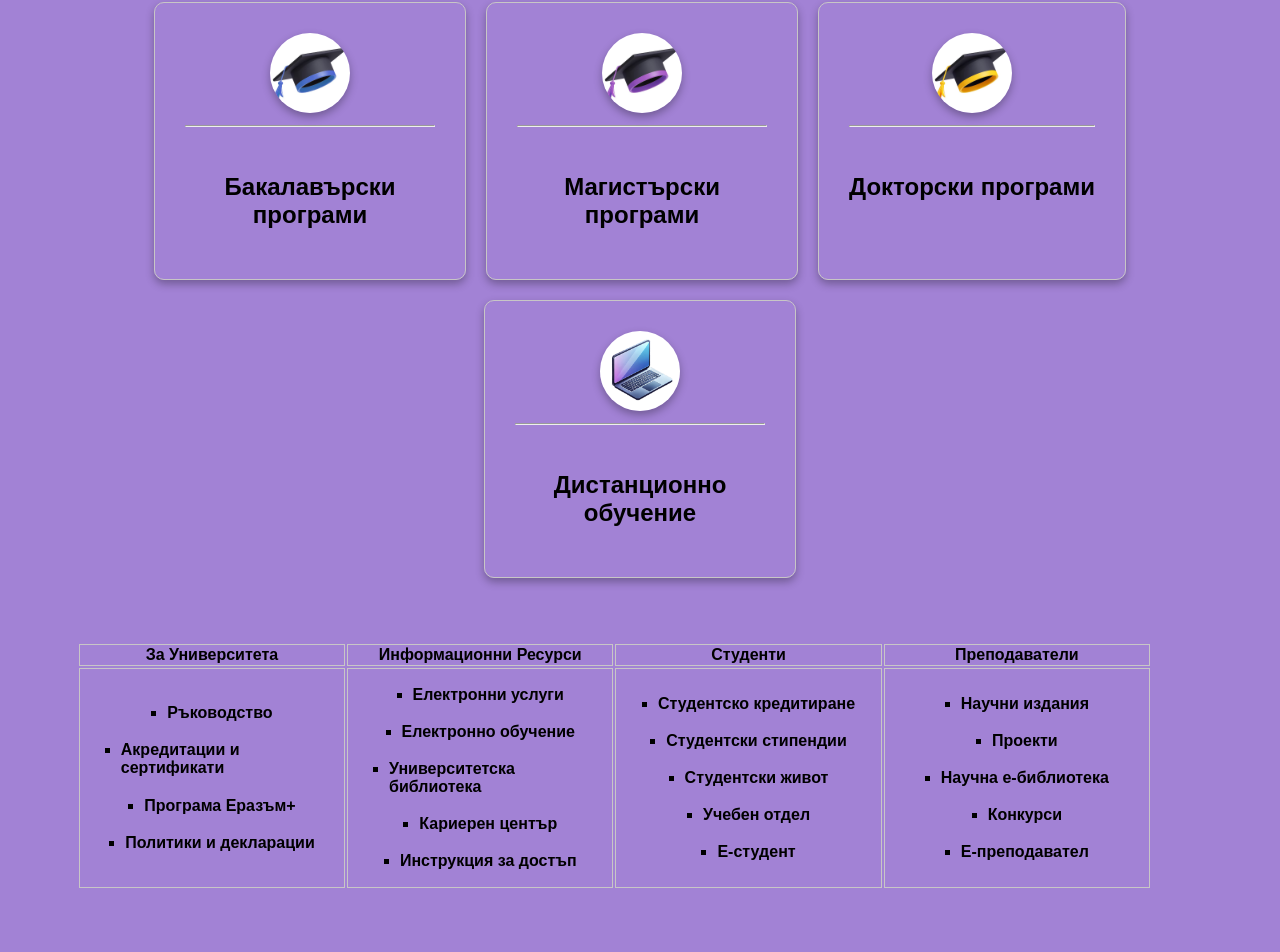
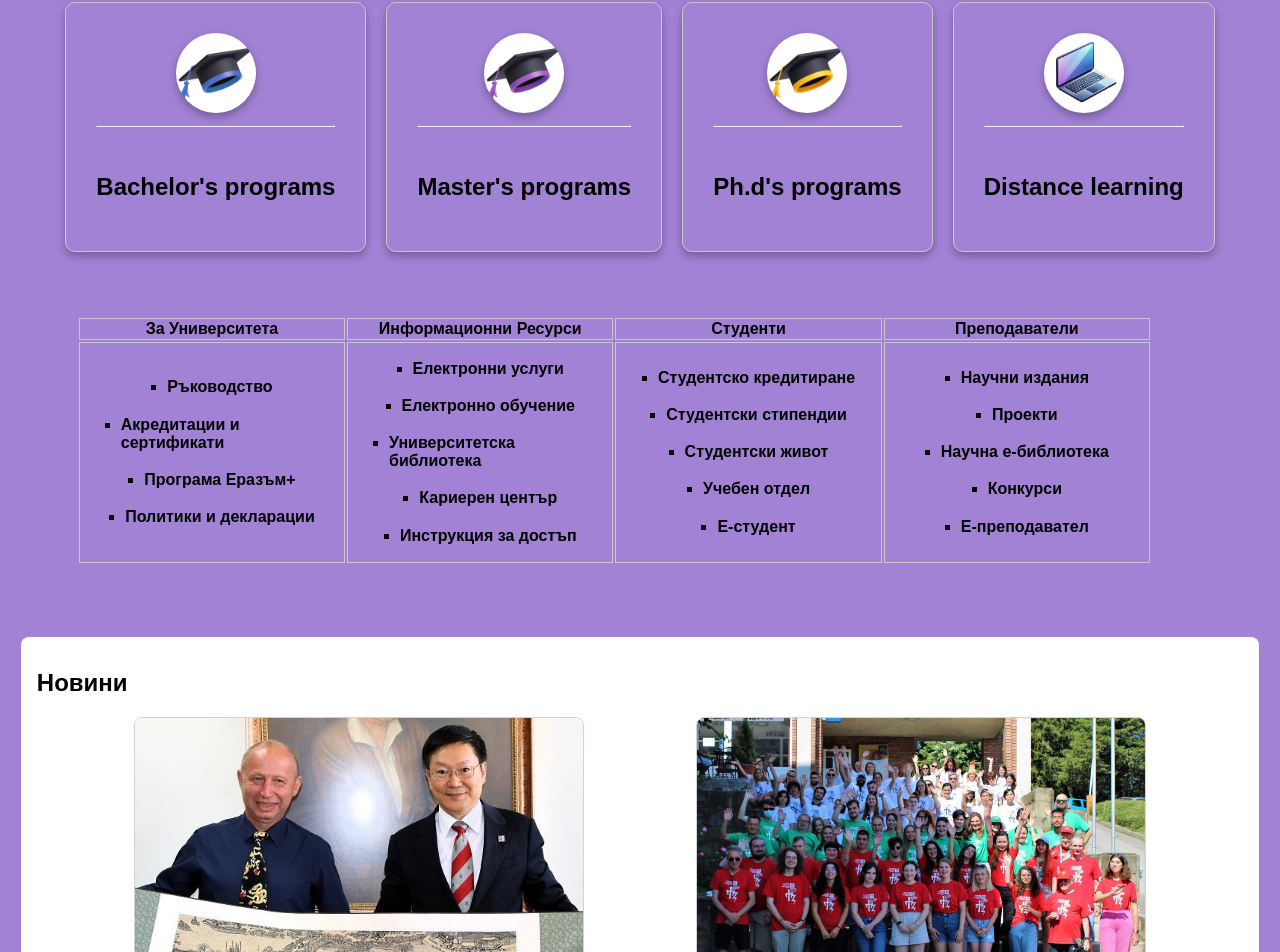
Before and after one commit to lyubomir2712/University-front-page, a React (Vite) app in the folder VTU-front-page/: page / in a window 1280 px wide. Shown: the part 2414-3366 px from the top of the page. Built offline with nearby package versions, Linux system fonts and the light colour scheme.

Commit message:
Degree cards translated

```diff
--- a/VTU-front-page/src/Components/DegreeCard/DegreeCard.jsx
+++ b/VTU-front-page/src/Components/DegreeCard/DegreeCard.jsx
@@ -24,7 +24,7 @@ function DegreeCard() {
                 <a href={"#"}><img className={styles.cardImage} src={BachelorHat} alt="degree picture"></img></a>
                 <hr/>
                 <br/>
-                <a href={"#"}><h2 className={styles.cardTitle}>Бакалавърски програми</h2></a>
+                <a href={"#"}><h2 className={styles.cardTitle}>{t("Бакалавърски програми")}</h2></a>
                 {/*<p className={styles.cardText}>4 години</p>*/}
             </div>
 
@@ -32,7 +32,7 @@ function DegreeCard() {
                 <a href={"#"}><img className={styles.cardImage} src={MastersHat} alt="degree picture"></img></a>
                 <hr/>
                 <br/>
-                <a href={"#"}><h2 className={styles.cardTitle}>Магистърски програми</h2></a>
+                <a href={"#"}><h2 className={styles.cardTitle}>{t("Магистърски програми")}</h2></a>
                 {/*<p className={styles.cardText}>1.5 години</p>*/}
             </div>
 
@@ -40,7 +40,7 @@ function DegreeCard() {
                 <a href={"#"}><img className={styles.cardImage} src={PhDhat} alt="degree picture"></img></a>
                 <hr/>
                 <br/>
-                <a href={"#"}><h2 className={styles.cardTitle}>Докторски програми</h2></a>
+                <a href={"#"}><h2 className={styles.cardTitle}>{t("Докторски програми")}</h2></a>
 
                 {/*<p className={styles.cardText}>3 години</p>*/}
             </div>
@@ -49,7 +49,7 @@ function DegreeCard() {
                 <a href={"#"}><img className={styles.cardImage} src={Laptop} alt="degree picture"></img></a>
                 <hr/>
                 <br/>
-                <a href={"#"}><h2 className={styles.cardTitle}>Дистанционно обучение</h2></a>
+                <a href={"#"}><h2 className={styles.cardTitle}>{t("Дистанционно обучение")}</h2></a>
                 {/*<p className={styles.cardText}>4 години</p>*/}
             </div>
         </div>
--- a/VTU-front-page/src/Components/LanguageChange/LanguageChange.js
+++ b/VTU-front-page/src/Components/LanguageChange/LanguageChange.js
@@ -23,6 +23,10 @@ const resources = {
             'Новини и събития': 'News and events',
             'Преподаватели и служители': 'Teachers and staff',
             'Страници': 'Pages',
+            'Бакалавърски програми': 'Bachelor\'s programs',
+            'Магистърски програми': 'Master\'s programs',
+            'Докторски програми': 'Ph.d\'s programs',
+            'Дистанционно обучение': 'Distance learning'
         }
     },
     bg: {
@@ -42,7 +46,12 @@ const resources = {
             'Търсене': 'Търсене',
             'Всички': 'Всички',
             'Новини и събития': 'Новини и събития',
-            'Страници': 'Страници'
+            'Страници': 'Страници',
+            'Бакалавърски програми': 'Бакалавърски програми',
+            'Магистърски програми': 'Магистърски програми',
+            'Докторски програми': 'Докторски програми',
+            'Дистанционно обучение': 'Дистанционно обучение',
+
         }
     }
 };
```
